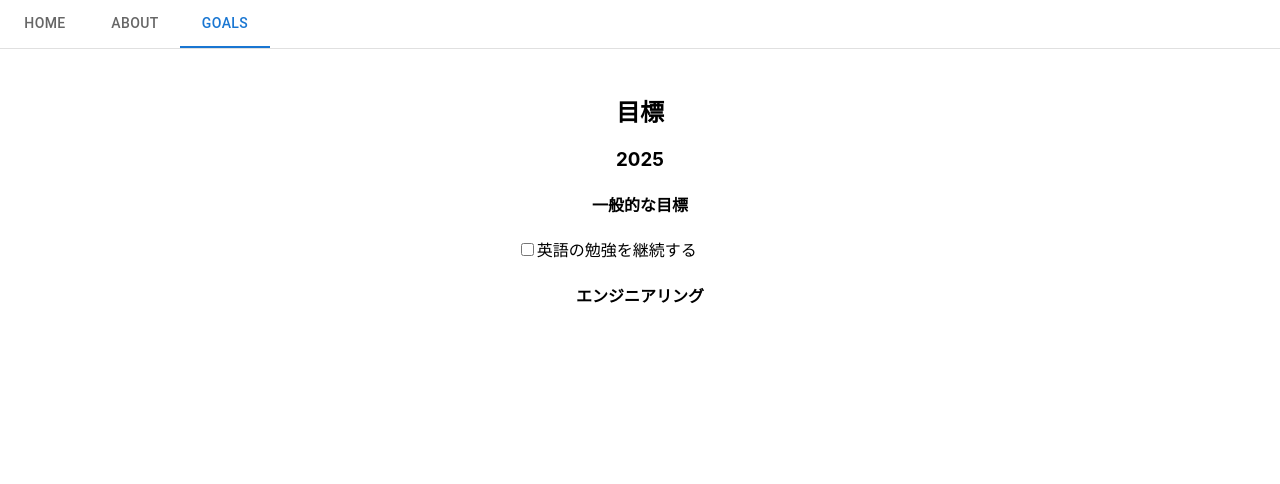
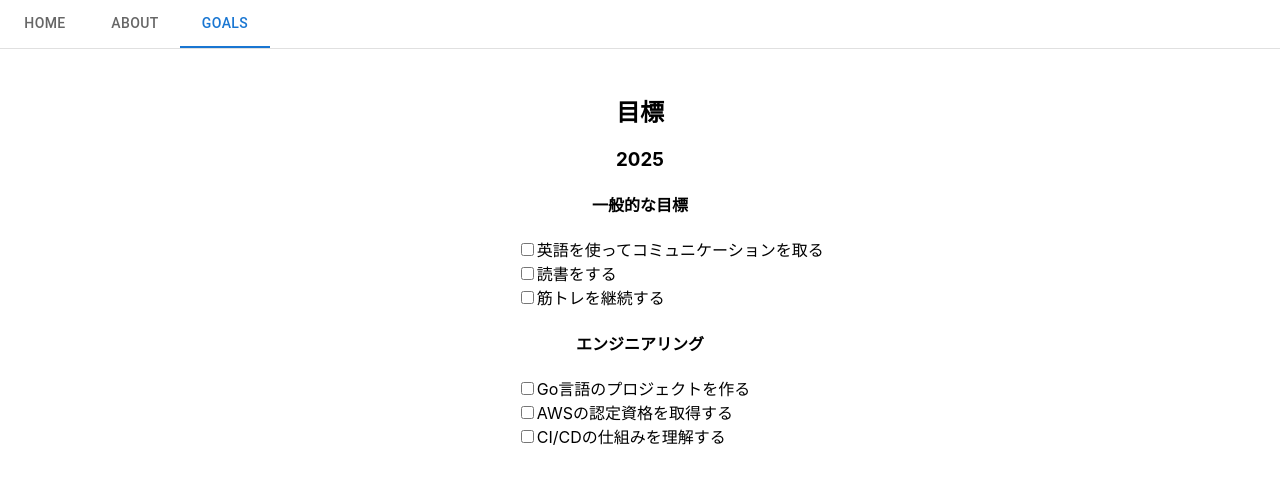
Before and after one commit to masaki12-s/portfolio, a React (Create React App) app: page / in a window 1280 px wide. Both pictures are taken after a click on the tab "GOALS". Shown: the top 484 px of the page. Built offline with nearby package versions, Linux system fonts and the light colour scheme.

Commit message:
[add] goals

```diff
--- a/src/components/Goals.tsx
+++ b/src/components/Goals.tsx
@@ -1,7 +1,7 @@
 import '../style/Goals.css';
 
 interface Goal {
-    goal: string;
+    goal: string[];
 }
 
 interface Common extends Goal { }
@@ -9,19 +9,26 @@ interface Enginnering extends Goal { }
 
 interface GoalsEachYear {
     year: string;
-    common: Common[];
-    engineering: Enginnering[];
+    common: Common;
+    engineering: Enginnering;
 }
 
 const year_2025: GoalsEachYear = {
     year: "2025",
-    common: [
-        {
-            goal: "英語の勉強を継続する"
-        },
-    ],
-    engineering: [
-    ]
+    common: {
+        goal: [
+            "英語を使ってコミュニケーションを取る",
+            "読書をする",
+            "筋トレを継続する"
+        ]
+    },
+    engineering: {
+        goal: [
+            "Go言語のプロジェクトを作る",
+            "AWSの認定資格を取得する",
+            "CI/CDの仕組みを理解する"
+        ]
+    }
 }
 
 const goals: GoalsEachYear[] = [
@@ -37,21 +44,21 @@ export default function Goals() {
                 <div key={goal.year}>
                     <h3>{goal.year}</h3>
                     <h4>一般的な目標</h4>
-                    {goal.common.map((common) => (
-                        <div className="item" key={common.goal}>
+                    {goal.common.goal.map((commonGoal: string) => (
+                        <div className="item" key={commonGoal}>
                             <input
                                 type="checkbox"
                             />
-                            <span>{common.goal}</span>
+                            <span>{commonGoal}</span>
                         </div>
                     ))}
                     <h4>エンジニアリング</h4>
-                    {goal.engineering.map((engineering) => (
-                        <div className="item" key={engineering.goal}>
+                    {goal.engineering.goal.map((engineeringGoal: string) => (
+                        <div className="item" key={engineeringGoal}>
                             <input
                                 type="checkbox"
                             />
-                            <span>{engineering.goal}</span>
+                            <span>{engineeringGoal}</span>
                         </div>
                     ))}
                 </div>
```
